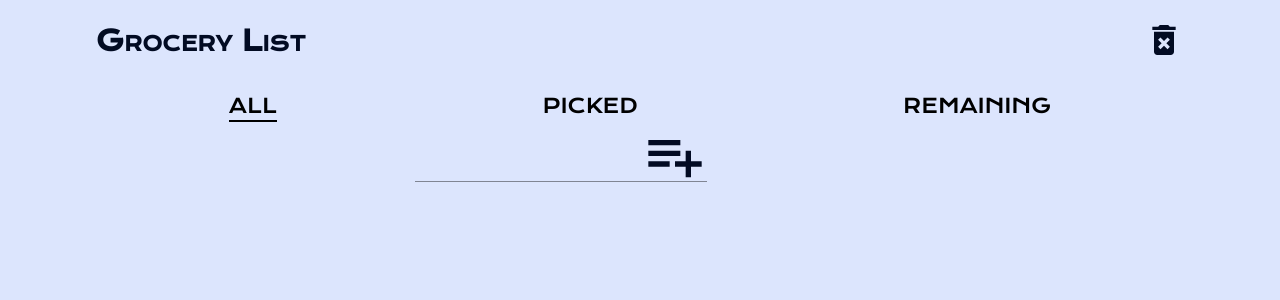
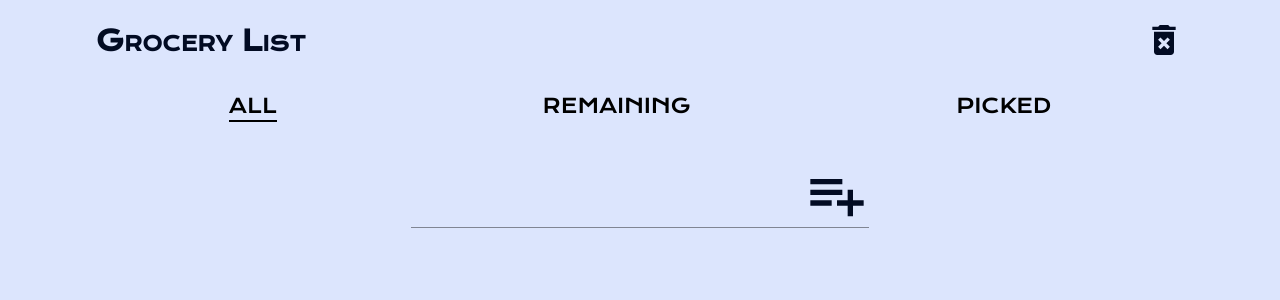
Before and after one commit to haggqvist459/redux-sample, a React app: page / in a window 1280 px wide. Shown: the top 300 px of the page. Built offline with nearby package versions, Linux system fonts and the light colour scheme.

Commit message:
final stylechanges

```diff
--- a/sass/base/base.scss
+++ b/sass/base/base.scss
@@ -10,11 +10,10 @@
 
 #app {
   background-color: $azureish-white;
-  height: 100vh;
+  min-height: 100vh;
   width: 100vw;
-  max-height: 100%;
   max-width: 100vw;
-  font-size: 1.5rem;
+  font-size: 1.25rem;
 }
 
 @media screen and (min-width: 768px) {
--- a/sass/components/shoppingList.scss
+++ b/sass/components/shoppingList.scss
@@ -23,11 +23,17 @@
 }
 
 .add-item {
-    max-width: 100vw;
+    // max-width: 100vw;
     margin-left: 7.5vw;
     margin-right: 7.5vw;
 
     //material-ui overrides
+
+    .MuiInput-root {
+        width: 100%;
+        margin-top: 5vh;
+        font-size: 1.75rem;
+    }
 
     //adjust the sizes of the input field
     .MuiFormControl-root {
@@ -38,7 +44,7 @@
     }
     //material-ui overrides
     .MuiSvgIcon-root {
-        font-size: 2rem;
+        font-size: 2.5rem;
     }
 }
 
--- a/src/constants/filterConstants.js
+++ b/src/constants/filterConstants.js
@@ -1,5 +1,5 @@
 export const VISIBILITY_FILTERS = {
     ALL: "all",
-    PICKED: "picked",
-    REMAINING: "remaining"
+    REMAINING: "remaining",
+    PICKED: "picked"
 };
```
